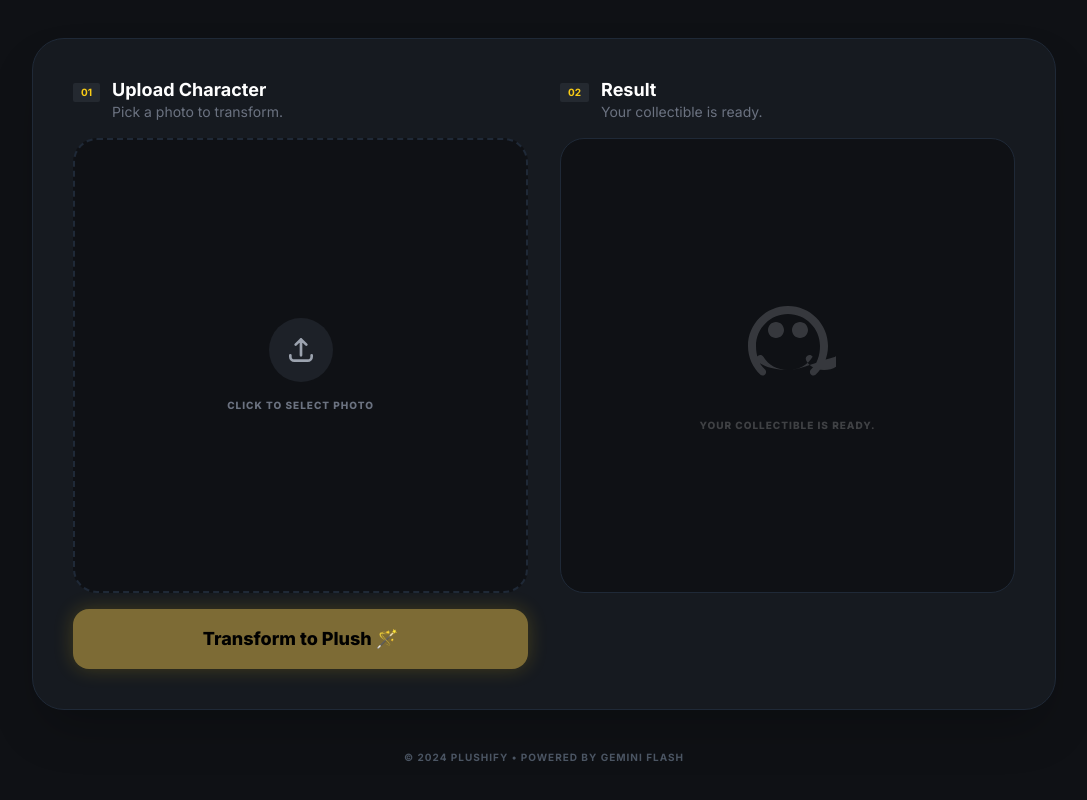
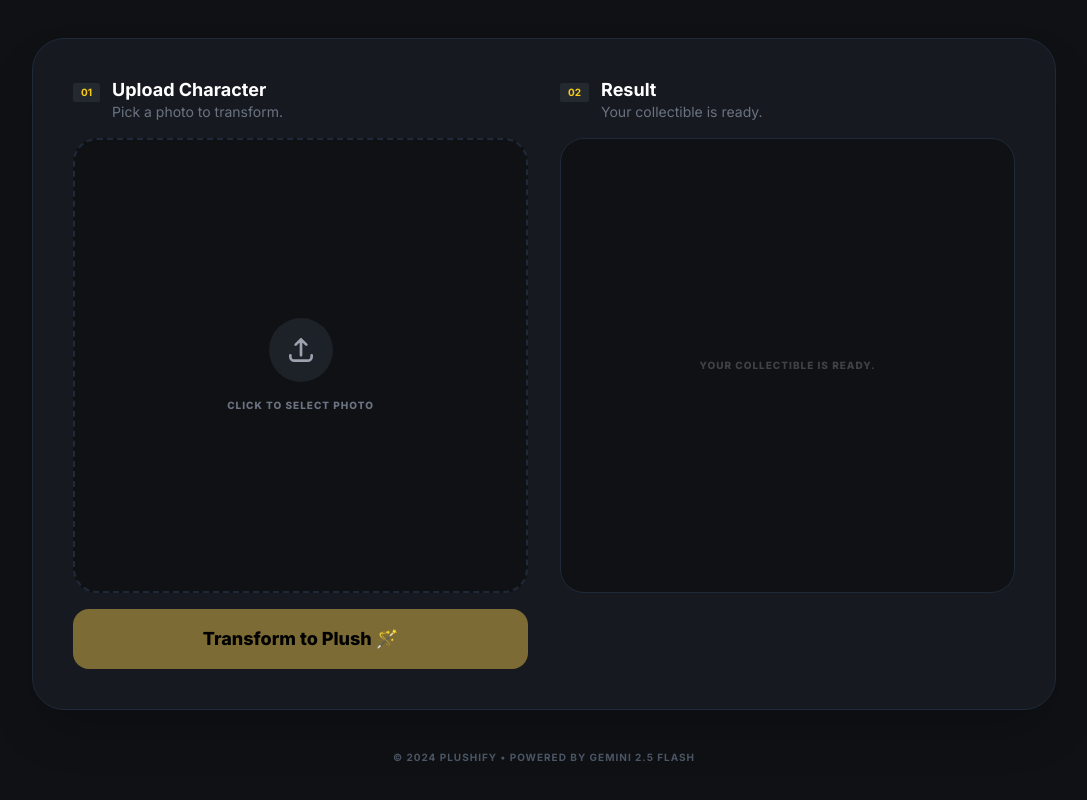
Before and after one commit to hakqoken325/PLUSHIFY, a React (Vite) app: page / in a window 1280 px wide. Shown: the part 328-1128 px from the top of the page, without its empty margins (96-1183 px from the left). Built offline with nearby package versions, Linux system fonts and the light colour scheme.

Commit message:
Update App.tsx

```diff
--- a/App.tsx
+++ b/App.tsx
@@ -106,7 +106,6 @@ const App: React.FC = () => {
         {/* Workspace Card */}
         <div className="w-full bg-[#161a20] border border-gray-800 rounded-[32px] p-6 md:p-10 flex flex-col md:flex-row gap-8 shadow-2xl">
 
-          {/* Step 1: Upload */}
           <div className="flex-1 flex flex-col gap-4">
             <div className="flex items-start gap-3">
               <span className="bg-[#242930] text-yellow-400 text-[10px] font-bold px-2 py-0.5 rounded-sm mt-1">01</span>
@@ -132,48 +131,35 @@ const App: React.FC = () => {
                   <span className="text-[10px] font-black text-gray-500 tracking-widest">{t.clickToSelect}</span>
                 </>
               )}
-              <input
-                type="file"
-                ref={fileInputRef}
-                onChange={handleFileUpload}
-                className="hidden"
-                accept="image/*"
-              />
+              <input type="file" ref={fileInputRef} onChange={handleFileUpload} className="hidden" accept="image/*" />
             </div>
 
             <button
               onClick={handleTransform}
               disabled={isTransforming}
               className={`w-full py-4 rounded-2xl font-black text-lg flex items-center justify-center gap-2 transition-all active:scale-95 ${
-                isTransforming
-                  ? 'bg-yellow-400/20 text-yellow-400/40 cursor-not-allowed'
-                  : 'bg-[#7d6b35] hover:bg-[#8e7b3f] text-black shadow-[0_0_20px_rgba(250,204,21,0.2)]'
+                isTransforming ? 'bg-yellow-400/20 text-yellow-400/40 cursor-not-allowed' : 'bg-[#7d6b35] hover:bg-[#8e7b3f] text-black'
               }`}
             >
-              {isTransforming ? (
-                <>
-                  <svg className="animate-spin h-5 w-5 mr-3" viewBox="0 0 24 24">
-                    <circle className="opacity-25" cx="12" cy="12" r="10" stroke="currentColor" strokeWidth="4"></circle>
-                    <path className="opacity-75" fill="currentColor" d="M4 12a8 8 0 018-8V0C5.373 0 0 5.373 0 12h4zm2 5.291A7.962 7.962 0 014 12H0c0 3.042 1.135 5.824 3 7.938l3-2.647z"></path>
-                  </svg>
-                  {t.transforming}
-                </>
-              ) : (
-                <>
-                  {t.transformButton} 🪄
-                </>
-              )}
+              {isTransforming ? t.transforming : `${t.transformButton} 🪄`}
             </button>
+
             {error && (
-              <div className="bg-red-500/10 border border-red-500/20 rounded-xl p-3 mt-2">
-                <p className="text-red-500 text-[11px] text-center font-bold uppercase tracking-wider leading-relaxed">
-                  {error}
+              <div className="bg-red-500/10 border border-red-500/20 rounded-xl p-4 mt-2">
+                <p className="text-red-500 text-[10px] font-bold uppercase tracking-wider leading-relaxed text-center">
+                  {error.includes("API_KEY_MISSING") ? (
+                    <>
+                      API KEY NOT FOUND IN BROWSER.<br/>
+                      1. Check Vercel Env Vars.<br/>
+                      2. GO TO 'Deployments' tab on Vercel.<br/>
+                      3. Click 'Redeploy' on the latest build.
+                    </>
+                  ) : error}
                 </p>
               </div>
             )}
           </div>
 
-          {/* Step 2: Result */}
           <div className="flex-1 flex flex-col gap-4">
             <div className="flex items-start gap-3">
               <span className="bg-[#242930] text-yellow-400 text-[10px] font-bold px-2 py-0.5 rounded-sm mt-1">02</span>
@@ -187,11 +173,7 @@ const App: React.FC = () => {
               {resultImage ? (
                 <>
                   <img src={resultImage} alt="Result" className="w-full h-full object-cover rounded-3xl" />
-                  <a
-                    href={resultImage}
-                    download="plushy.png"
-                    className="absolute bottom-4 right-4 bg-black/50 backdrop-blur-md p-3 rounded-full hover:bg-black/80 transition-colors"
-                  >
+                  <a href={resultImage} download="plushy.png" className="absolute bottom-4 right-4 bg-black/50 backdrop-blur-md p-3 rounded-full hover:bg-black/80 transition-colors">
                     <svg className="w-5 h-5 text-white" fill="none" stroke="currentColor" viewBox="0 0 24 24">
                       <path strokeLinecap="round" strokeLinejoin="round" strokeWidth="2" d="M4 16v1a3 3 0 003 3h10a3 3 0 003-3v-1m-4-4l-4 4m0 0l-4-4m4 4V4" />
                     </svg>
@@ -199,33 +181,24 @@ const App: React.FC = () => {
                 </>
               ) : (
                 <div className="flex flex-col items-center opacity-20">
-                  <div className="relative mb-6">
-                    <svg className="w-24 h-24 text-gray-300" fill="currentColor" viewBox="0 0 24 24">
-                      <path d="M12 2C6.48 2 2 6.48 2 12c0 2.82 1.2 5.39 3.12 7.19.14.13.34.19.54.19.26 0 .5-.11.66-.31.31-.38.25-.94-.13-1.25C4.7 16.48 4 14.33 4 12c0-4.41 3.59-8 8-8s8 3.59 8 8c0 2.33-.7 4.48-2.19 5.82-.38.31-.44.87-.13 1.25.16.2.4.31.66.31.2 0 .4-.06.54-.19C20.8 17.39 22 14.82 22 12c0-5.52-4.48-10-10-10zm-3 8c1.1 0 2-.9 2-2s-.9-2-2-2-2 .9-2 2 .9 2 2 2zm6 0c1.1 0 2-.9 2-2s-.9-2-2-2-2 .9-2 2 .9 2 2 2zM12 18c2.67 0 5-1.33 6.16-3.33-.31-.44-.87-.54-1.31-.23-.44.31-.54.87-.23 1.31.81 1.41 2.37 2.25 4.38 2.25s3.57-.84 4.38-2.25c.31-.44.21-1-.23-1.31-.44-.31-1-.21-1.31.23C17 16.67 14.67 18 12 18s-5-1.33-6.16-3.33c-.31-.44-.87-.54-1.31-.23-.44.31-.54.87-.23 1.31C5.33 16.67 7.67 18 12 18z" />
-                    </svg>
-                  </div>
                   <span className="text-[10px] font-black tracking-widest text-center">{t.resultPlaceholder}</span>
                 </div>
               )}
               {isTransforming && (
                 <div className="absolute inset-0 bg-black/60 flex items-center justify-center backdrop-blur-sm z-10">
                    <div className="flex flex-col items-center gap-4">
-                      <div className="relative">
-                        <div className="w-16 h-16 border-4 border-yellow-400 border-t-transparent rounded-full animate-spin"></div>
-                        <span className="absolute inset-0 flex items-center justify-center text-xl">🧵</span>
-                      </div>
-                      <p className="text-yellow-400 text-xs font-black animate-pulse uppercase tracking-widest">{t.transforming}</p>
+                      <div className="w-16 h-16 border-4 border-yellow-400 border-t-transparent rounded-full animate-spin"></div>
+                      <p className="text-yellow-400 text-xs font-black animate-pulse uppercase tracking-widest">STITCHING...</p>
                    </div>
                 </div>
               )}
             </div>
           </div>
-
         </div>
       </main>
 
       <footer className="mt-auto pt-10 text-gray-600 text-[10px] font-bold tracking-widest uppercase text-center">
-        © 2024 Plushify • Powered by Gemini Flash
+        © 2024 Plushify • Powered by Gemini 2.5 Flash
       </footer>
     </div>
   );
```
